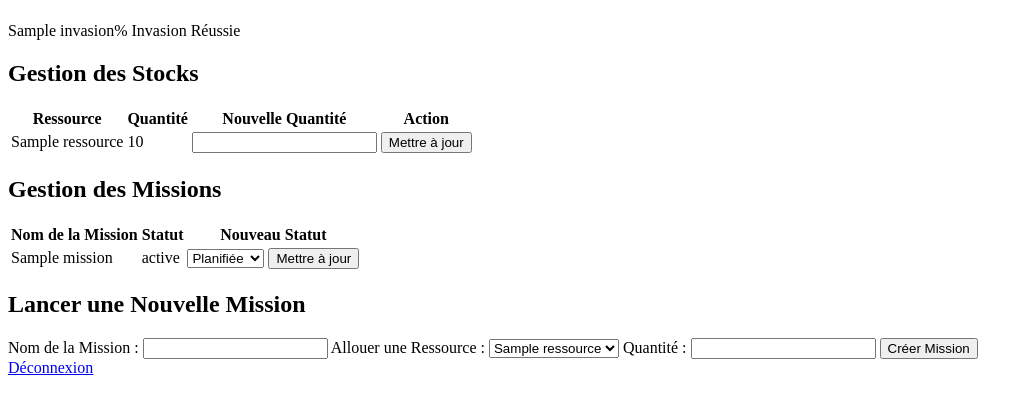
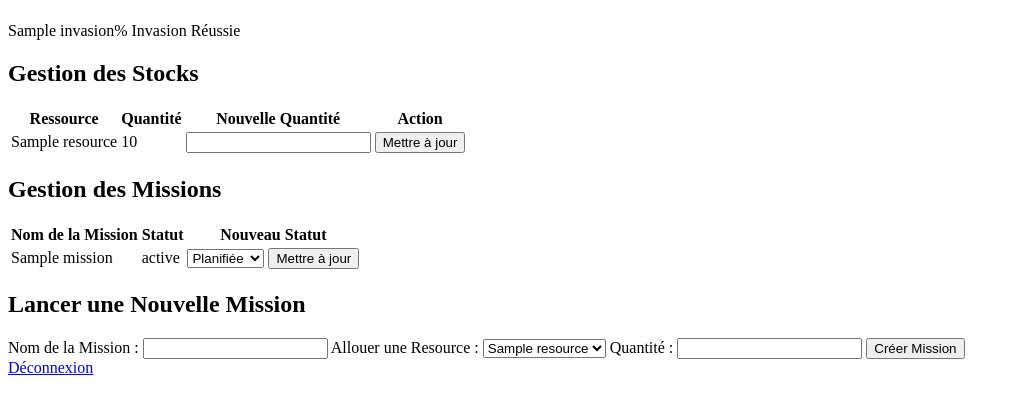
Before and after one commit to CynthiaStephan/Pawcalypse, a PHP site: template app/views/admin/dashboard.html.twig in a window 1280 px wide. Shown: the part 58-472 px from the top of the page, without its empty margins (0-1033 px from the left). Run offline with PHP 8.4, Linux system fonts and the light colour scheme; the template is opened without the code that fills it: most values are stand-ins (such as "Sample title", 1, 10 or a date in 2020); some libraries are stand-ins or nearby versions.

Commit message:
fix: mission & ressource

```diff
--- a/app/service/SessionManager.php
+++ b/app/service/SessionManager.php
@@ -4,7 +4,7 @@ namespace App\Services;
 
 class SessionManager
 {
-    public  static function init() : void
+    public static function sessionInit() : void
     {
         $sessionConfig = [
             'lifetime' => 3600,
--- a/app/views/admin/dashboard.html.twig
+++ b/app/views/admin/dashboard.html.twig
@@ -30,17 +30,17 @@
                     </tr>
                 </thead>
                 <tbody>
-                {% for ressource in ressources %}
+                {% for resource in resources %}
 
                         <tr>
                             <form method="post">
-                                <td>{{ressource.ressource_name}}</td>
-                                <td>{{ressource.quantity}}</td>
+                                <td>{{resource.resource_name}}</td>
+                                <td>{{resource.quantity}}</td>
                                 <td>
-                                    <input type="number" name="update_ressource[new_quantity]" min="10" required>
+                                    <input type="number" name="update_resource[new_quantity]" min="10" required>
                                 </td>
                                 <td>
-                                    <button type="submit" name="update_ressource[id]" value="{{ressource.id}}">Mettre à jour</button>
+                                    <button type="submit" name="update_resource[id]" value="{{resource.id}}">Mettre à jour</button>
                                 </td>
                             </form>
                         </tr>
@@ -88,15 +88,15 @@
             <label for="mission_name">Nom de la Mission :</label>
             <input type="text" id="mission_name" name="add_mission[mission_name]" required>
 
-            <label for="ressource_id">Allouer une Ressource :</label>
-            <select id="ressource_id" name="add_mission[ressource_id]" required>
-                {% for ressource in ressources %}
-                    <option value="{{ressource.id}}">{{ressource.ressource_name}}</option>
+            <label for="resource_id">Allouer une Resource :</label>
+            <select id="resource_id" name="add_mission[resource_id]" required>
+                {% for resource in resources %}
+                    <option value="{{resource.id}}">{{resource.resource_name}}</option>
                 {% endfor %}
             </select>
 
-            <label for="ressource_quantity">Quantité :</label>
-            <input type="number" id="ressource_quantity" name="add_mission[ressource_quantity]" min="1" required>
+            <label for="resource_quantity">Quantité :</label>
+            <input type="number" id="resource_quantity" name="add_mission[resource_quantity]" min="1" required>
 
             <button type="submit">Créer Mission</button>
         </form>
```
Also changed, not shown: app/config/Database.php (+24 -2 lines), app/controllers/AdminController.php (+2 -5 lines), app/models/Missions.php (+19 -15 lines), app/models/Resources.php (+8 -5 lines), consigne.md (+1 -1 lines).
